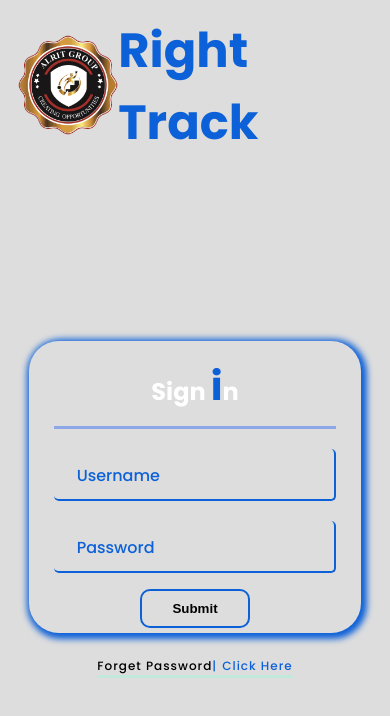
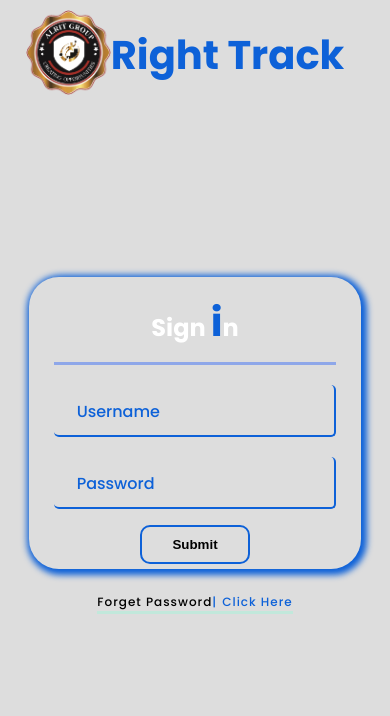
Before and after one commit to Khalidahanger3/alrit.in, a plain HTML site: page login.html in a window 390 px wide. Drawn offline with Linux system fonts and the light colour scheme.

Commit message:
Update signup.css

```diff
--- a/signup.css
+++ b/signup.css
@@ -184,7 +184,7 @@ header a{
         }
 
         span.blue{
-            font-size: 3rem;
+            font-size: 2.5rem;
            color:#0d61d8;
 
         }
@@ -193,8 +193,8 @@ header a{
 
 
 #logo-img{
-    height: 100px;
-    width: 100px;
+    height: 85px;
+    width: 85px;
 }
 
 
```
